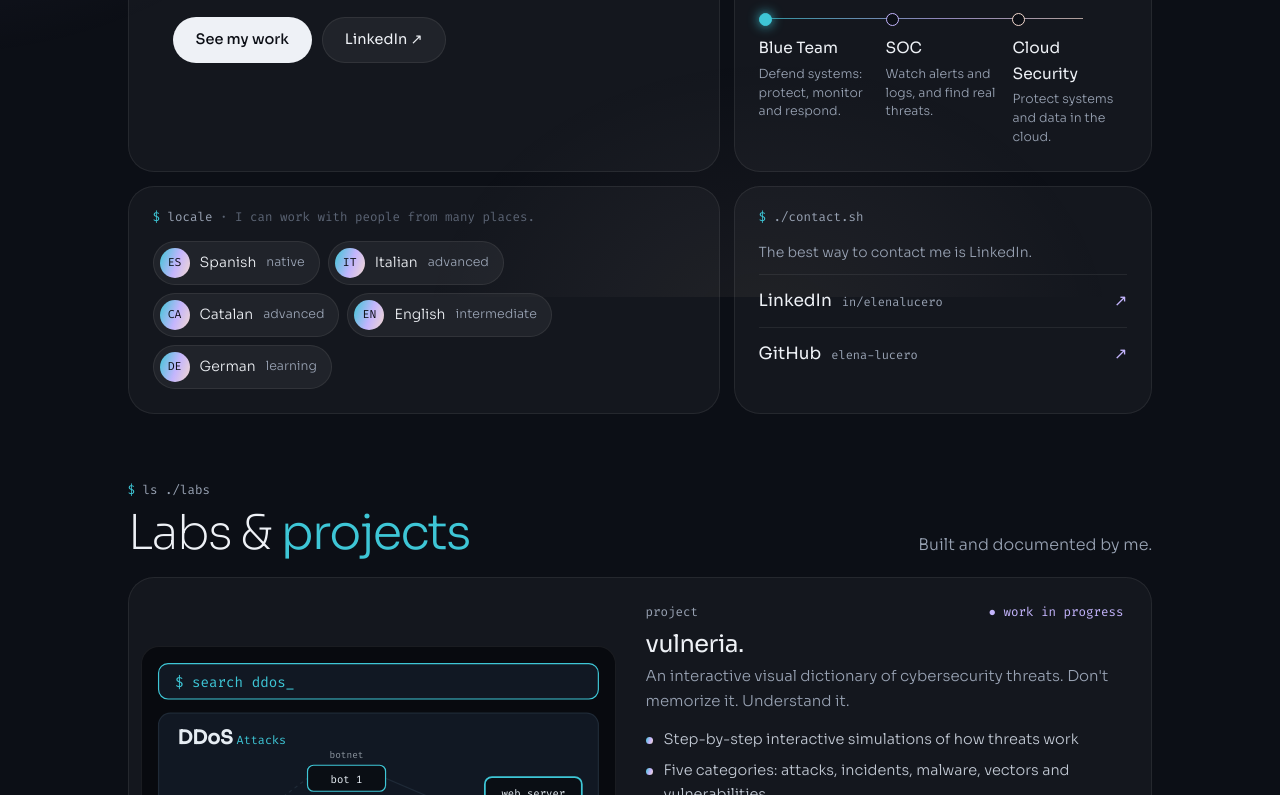
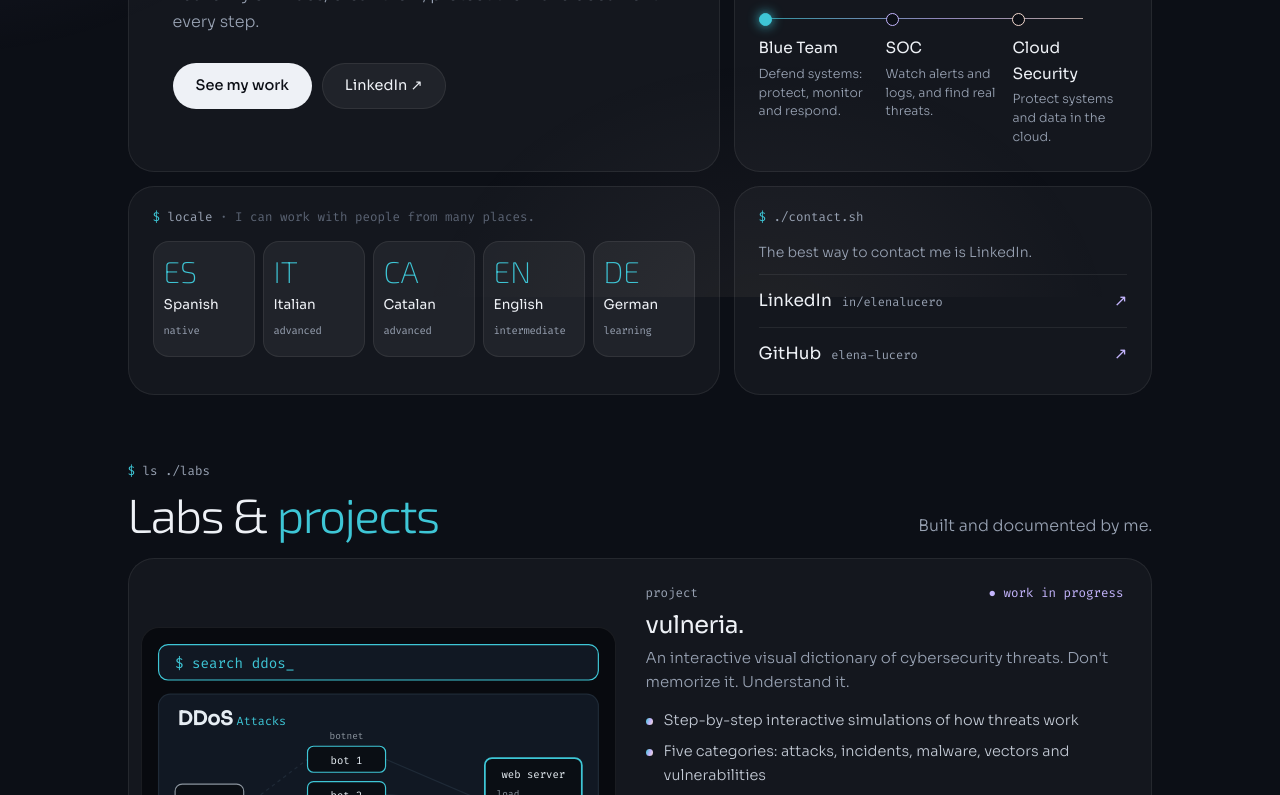
Before and after one commit to elena-lucero/elena-lucero.github.io, a plain HTML site: page index.html in a window 1280 px wide. Shown: the part 503-1298 px from the top of the page. Drawn offline with Linux system fonts and the light colour scheme.

Commit message:
Refactor font links and language presentation
Updated font links and modified language display structure.

```diff
--- a/index.html
+++ b/index.html
@@ -8,7 +8,7 @@
 <meta name="theme-color" content="#0C0F16">
 <link rel="preconnect" href="https://fonts.googleapis.com">
 <link rel="preconnect" href="https://fonts.gstatic.com" crossorigin>
-<link href="https://fonts.googleapis.com/css2?family=Sora:wght@200;300;400;500&family=Instrument+Serif:ital@1&family=Fira+Code:wght@400;500&display=swap" rel="stylesheet">
+<link href="https://fonts.googleapis.com/css2?family=Sora:wght@200;300;400;500&family=Exo+2:wght@200;300;400&family=Fira+Code:wght@400;500&display=swap" rel="stylesheet">
 <style>
 /* Soft futurist: bento layout, rounded glass tiles, iridescent accent (cyan → lilac → pearl), serif italic touch */
 :root{color-scheme:dark;--bg:#0C0F16;--tile:rgba(255,255,255,.035);--tile2:rgba(255,255,255,.055);--line:rgba(255,255,255,.075);--ink:#EEF1F6;--mute:#98A2B3;--dim:#5B6474;--cy:#3EC6D6;--li:#C4B5FD;--pe:#F3D9CF;
@@ -51,8 +51,8 @@ nav .bar{display:flex;align-items:center;justify-content:space-between;gap:12px;
 .avatar img{display:block;width:100%;height:100%;border-radius:50%;object-fit:cover;background:#151A24;border:3px solid var(--bg);font-size:0;color:transparent}
 .tag{white-space:nowrap;display:inline-flex;align-items:center;gap:8px;font:400 12.5px "Fira Code",monospace;color:var(--ink);padding:6px 13px;border-radius:999px;background:var(--tile2);border:1px solid var(--line)}
 .tag i{width:7px;height:7px;border-radius:50%;background:var(--cy);box-shadow:0 0 10px var(--cy)}
-h1{font-weight:200;font-size:clamp(48px,6.6vw,84px);line-height:.98;margin:0 0 20px;letter-spacing:-.04em}
-.surname{color:var(--cy);font-weight:300}
+h1{font-family:"Exo 2",Sora,sans-serif;font-weight:300;font-size:clamp(52px,7.2vw,92px);line-height:.95;margin:0 0 20px;letter-spacing:-.02em}
+.surname{color:var(--cy)}
 .lead{color:var(--mute);max-width:44ch;margin:0 0 28px}
 .btns{display:flex;gap:10px;flex-wrap:wrap}
 .btn{flex:none;white-space:nowrap;display:inline-flex;align-items:center;gap:8px;min-height:46px;padding:0 22px;border-radius:999px;text-decoration:none;font-size:14.5px;font-weight:400;border:1px solid var(--line);transition:transform .2s,background .2s,border-color .2s,color .2s}
@@ -85,10 +85,12 @@ h1{font-weight:200;font-size:clamp(48px,6.6vw,84px);line-height:.98;margin:0 0 2
 .st p{margin:0;font-size:12.5px;line-height:1.5;color:var(--mute)}
 
 .langcell{grid-column:span 7;padding:22px 24px 24px}
-.langs{display:flex;flex-wrap:wrap;gap:8px}
-.lang{display:inline-flex;align-items:center;gap:10px;padding:6px 14px 6px 6px;border-radius:999px;background:var(--tile2);border:1px solid var(--line);font-size:14px}
-.lang b{display:grid;place-items:center;width:30px;height:30px;border-radius:50%;font:400 11.5px "Fira Code",monospace;color:var(--bg);background:var(--holo);text-transform:uppercase}
-.lang small{color:var(--mute);font-size:12.5px}
+.langs{display:grid;grid-template-columns:repeat(5,minmax(0,1fr));gap:8px}
+.lang{border:1px solid var(--line);border-radius:16px;padding:14px 10px;background:var(--tile2);transition:border-color .2s}
+.lang:hover{border-color:rgba(62,198,214,.35)}
+.lang b{display:block;font:200 30px/1 "Exo 2",sans-serif;color:var(--cy);margin:0 0 8px;text-transform:uppercase}
+.lang span{display:block;font-size:13.5px;font-weight:400}
+.lang small{font:400 10.5px "Fira Code",monospace;letter-spacing:-.03em;color:var(--mute);white-space:nowrap}
 
 .contactcell{grid-column:span 5;padding:22px 24px 14px}
 .contactcell p{margin:0 0 10px;color:var(--mute);font-size:14px}
@@ -102,7 +104,7 @@ h1{font-weight:200;font-size:clamp(48px,6.6vw,84px);line-height:.98;margin:0 0 2
 /* projects */
 .section{padding:clamp(30px,4vw,48px) 0 10px}
 .shead{display:flex;align-items:end;justify-content:space-between;gap:16px;flex-wrap:wrap;margin:0 0 18px}
-h2{font-weight:200;font-size:clamp(32px,4.2vw,48px);line-height:1.05;margin:6px 0 0;letter-spacing:-.035em}
+h2{font-family:"Exo 2",Sora,sans-serif;font-weight:300;font-size:clamp(32px,4.2vw,48px);line-height:1.05;margin:6px 0 0;letter-spacing:-.035em}
 .shead p{margin:0;color:var(--mute)}
 .projects{display:grid;gap:14px}
 .proj{display:grid;grid-template-columns:minmax(0,1fr) minmax(0,1.05fr);gap:0}
@@ -133,6 +135,7 @@ footer .wrap{display:flex;justify-content:space-between;gap:12px;flex-wrap:wrap}
   .proj .body{padding:12px 24px 26px}
 }
 @media(max-width:560px){
+  .langs{grid-template-columns:repeat(3,minmax(0,1fr))}
   nav .bar{padding:10px 10px 10px 16px;border-radius:22px}.links a{padding:7px 9px;font-size:13px}
   .steps{grid-template-columns:minmax(0,1fr);padding:0 0 0 22px}
   .steps::before{top:6px;bottom:6px;left:5px;right:auto;width:1px;height:auto;background:linear-gradient(var(--cy),var(--li),var(--pe))}
@@ -183,11 +186,11 @@ footer .wrap{display:flex;justify-content:space-between;gap:12px;flex-wrap:wrap}
     <div class="tile langcell" id="languages">
       <span class="mono top"><b>$</b> locale <span style="color:var(--dim)">· I can work with people from many places.</span></span>
       <div class="langs">
-        <span class="lang"><b>es</b>Spanish <small>native</small></span>
-        <span class="lang"><b>it</b>Italian <small>advanced</small></span>
-        <span class="lang"><b>ca</b>Catalan <small>advanced</small></span>
-        <span class="lang"><b>en</b>English <small>intermediate</small></span>
-        <span class="lang"><b>de</b>German <small>learning</small></span>
+        <div class="lang"><b>es</b><span>Spanish</span><small>native</small></div>
+        <div class="lang"><b>it</b><span>Italian</span><small>advanced</small></div>
+        <div class="lang"><b>ca</b><span>Catalan</span><small>advanced</small></div>
+        <div class="lang"><b>en</b><span>English</span><small>intermediate</small></div>
+        <div class="lang"><b>de</b><span>German</span><small>learning</small></div>
       </div>
     </div>
 
```
